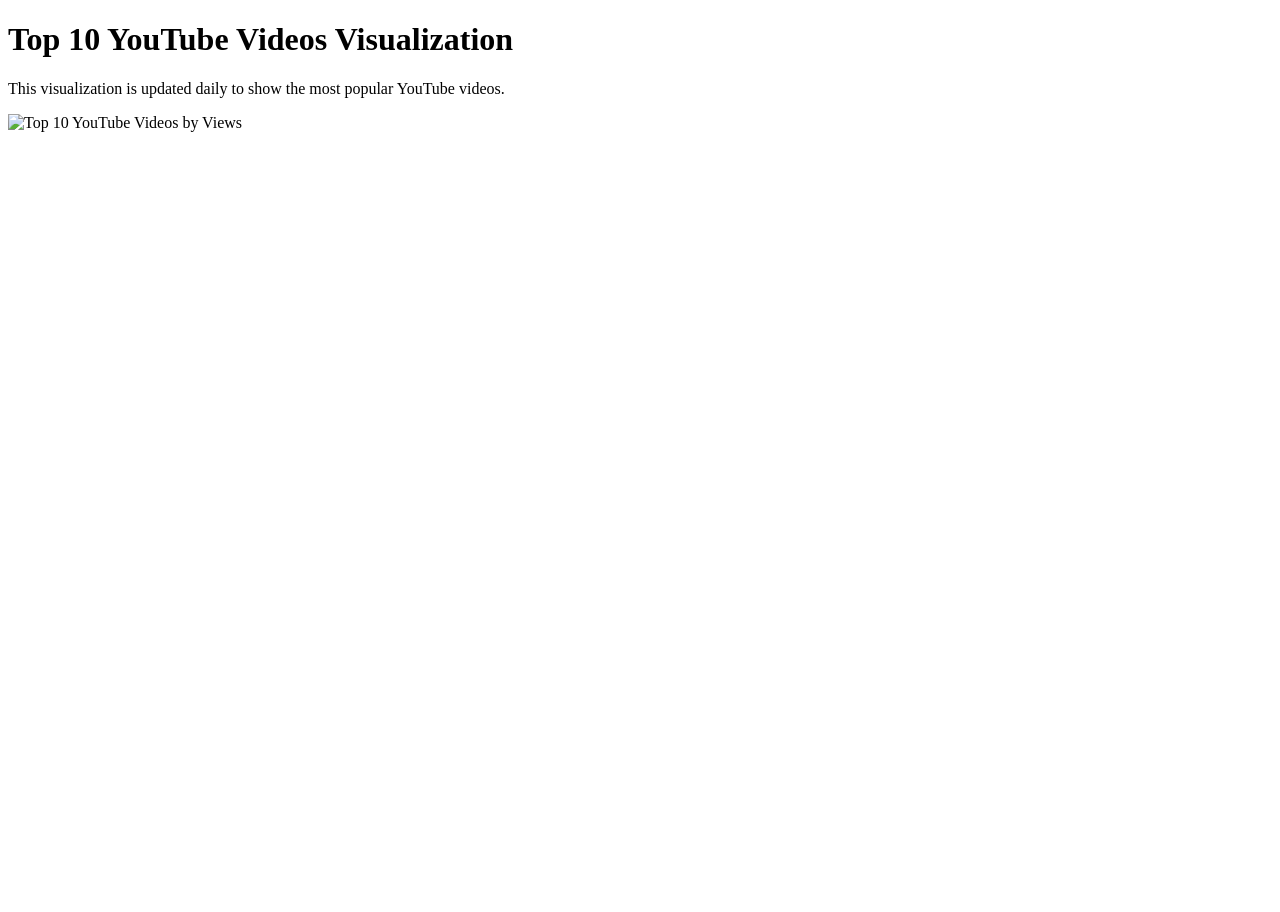
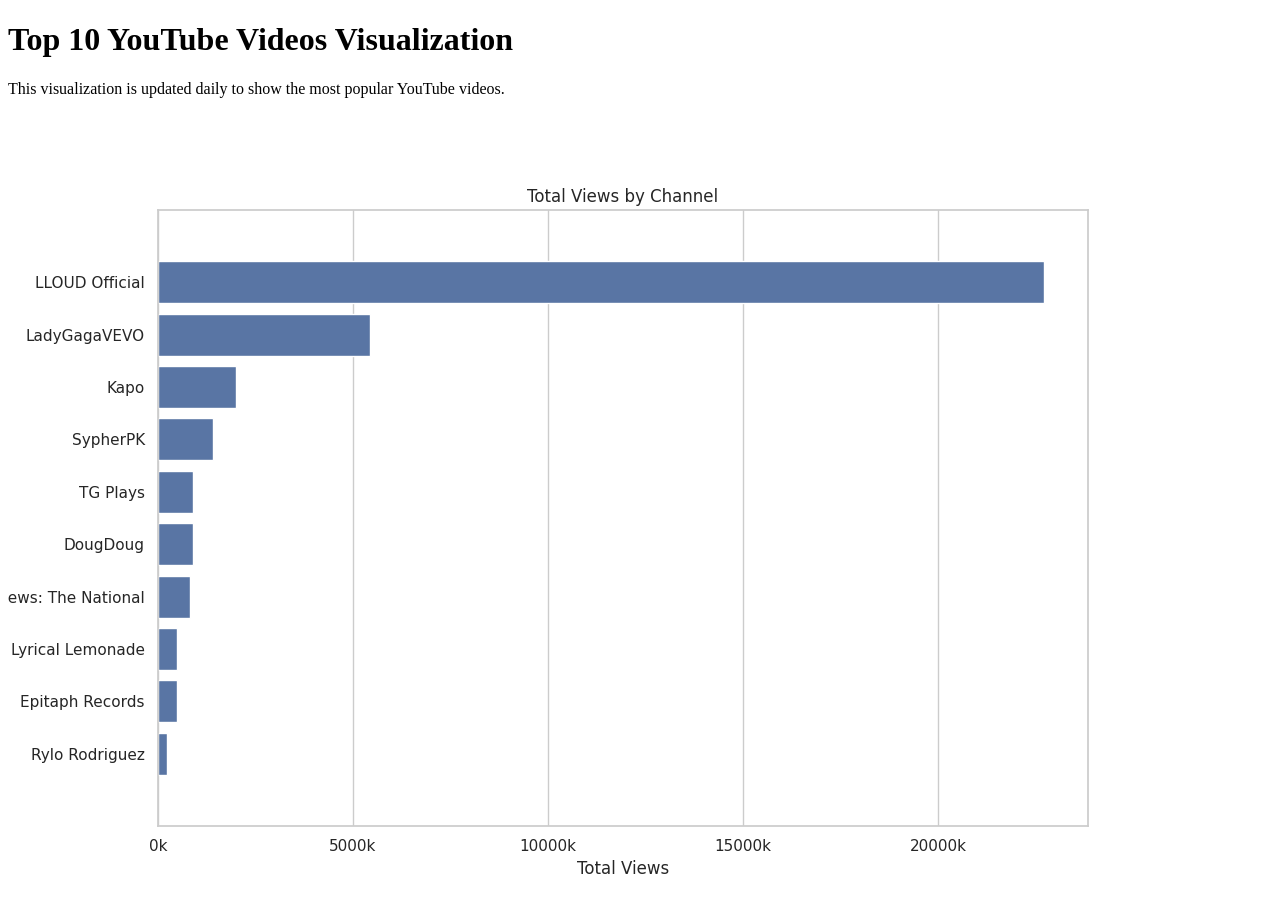
Before and after one commit to donglin1608/Youtube_10_popular_count, a plain HTML site: page index.html in a window 1280 px wide. Before the commit the page ends 800 px from the top, so only its background shows below. Drawn offline with Linux system fonts and the light colour scheme.

Commit message:
Update index.html

```diff
--- a/index.html
+++ b/index.html
@@ -8,7 +8,7 @@
 <body>
     <h1>Top 10 YouTube Videos Visualization</h1>
     <p>This visualization is updated daily to show the most popular YouTube videos.</p>
-    <img src="/workspaces/Youtube_10_popular_count/views_by_channel.png" alt="Top 10 YouTube Videos by Views">
+    <img src="views_by_channel.png" alt="Top 10 YouTube Videos by Views">
 
 </body>
 </html>
```
